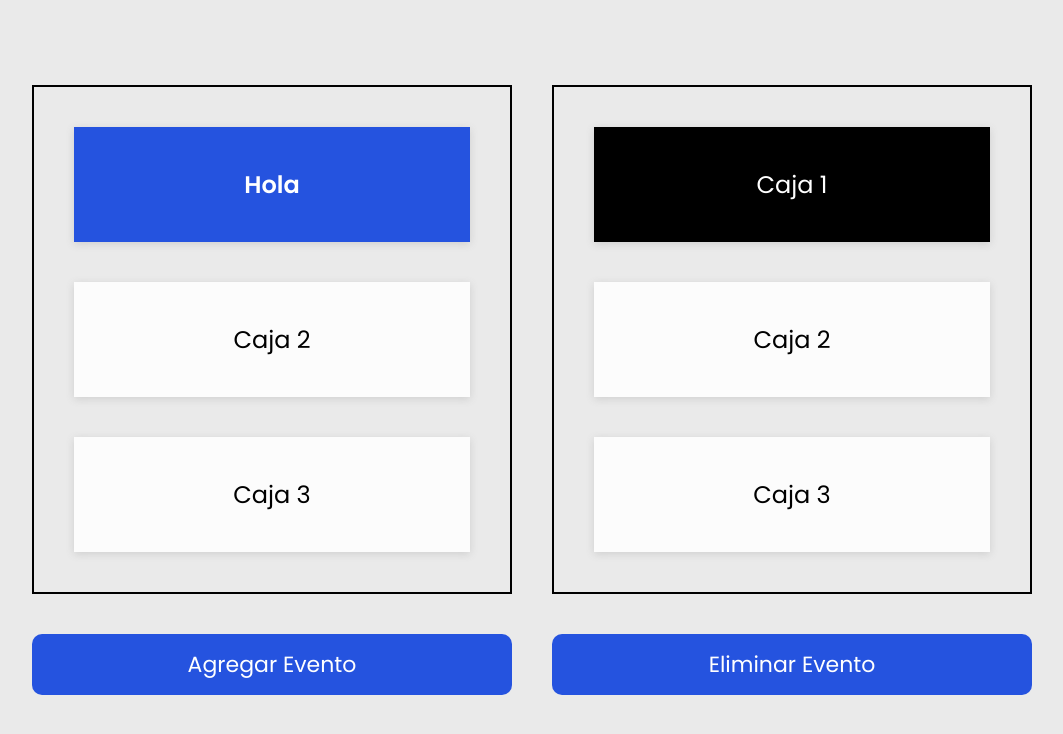
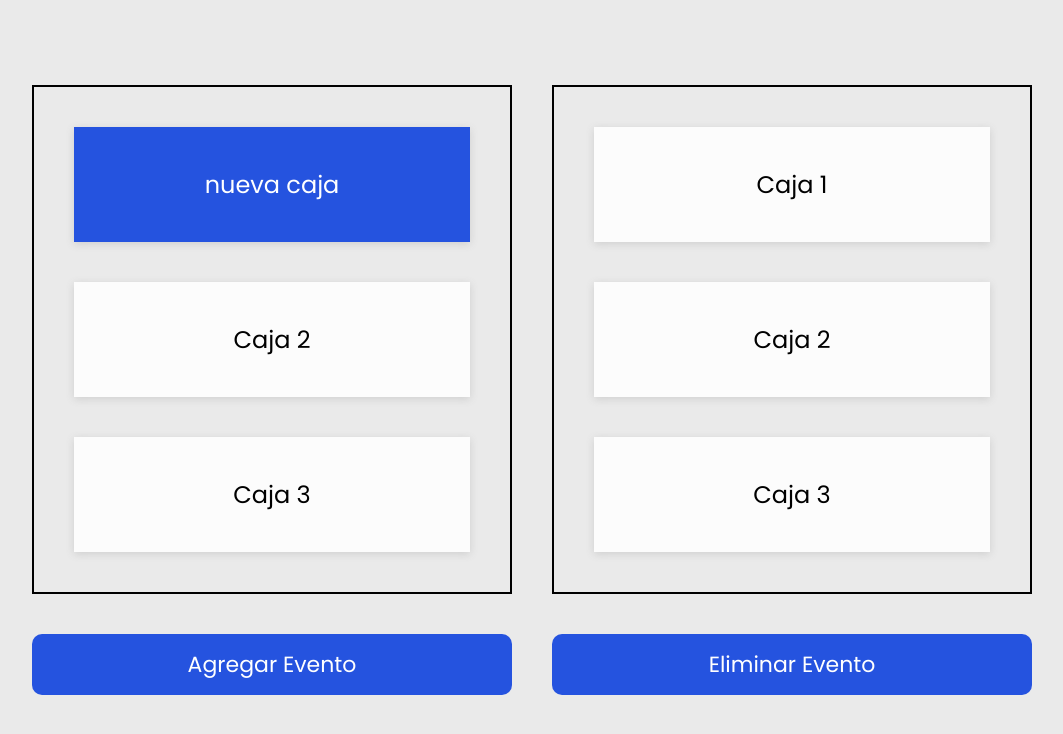
Before and after one commit to codewithandres/curso-javaScript, a plain HTML site: page dom/index.html in a window 1280 px wide. Both pictures are taken after a click on the button "Agregar Evento". Shown: the whole page, without its empty margins (108-1171 px from the left). Drawn offline with Linux system fonts and the light colour scheme.

Commit message:
crear elementos del dom

```diff
--- /dev/null
+++ b/dom/agregarElementos.js
@@ -0,0 +1,26 @@
+const agregarCaja = () => {
+
+    const nuevaCaja = document.createElement('div')
+    nuevaCaja.innerText = 'nueva caja';
+    // nuevaCaja.setAttribute('id', 'nuevo-id');
+    nuevaCaja.setAttribute('class', 'caja activa');
+
+    const contenedor = document.getElementById('contenedor1');
+
+    // contenedor.appendChild(nuevaCaja);
+
+    contenedor.insertAdjacentElement('beforeend', nuevaCaja)
+
+    // repleceWithn() - nos permite rempalsar un elemento por otro
+
+    document.querySelector('#contenedor1 .caja').replaceWith(nuevaCaja)
+}
+
+/*
+    isertAdjacentElement()- nos permite agregar un elemento
+    Valores:
+        afterbegin - como primer Elemento
+        beforebegin - antes del elemento padre
+        beforeEnd - como ultimo elemento
+        afterend - des´pues del elemento padre
+*/
--- a/dom/index.html
+++ b/dom/index.html
@@ -6,7 +6,7 @@
     <meta http-equiv="X-UA-Compatible" content="IE=edge" />
     <meta name="viewport" content="width=device-width, initial-scale=1.0" />
     <link rel="stylesheet" href="./style.css" />
-    <script defer src="./modificandoElementos.js"></script>
+    <script defer src="./agregarElementos.js"></script>
     <title>Document Object Model</title>
 </head>
 
```
